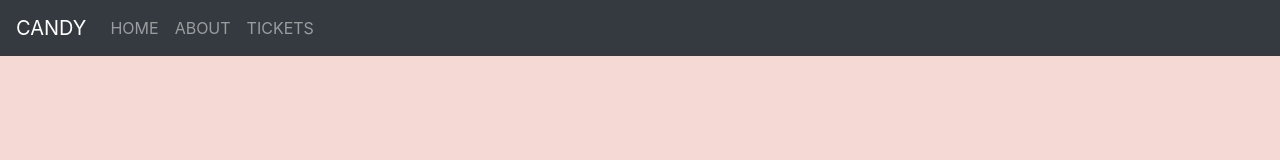
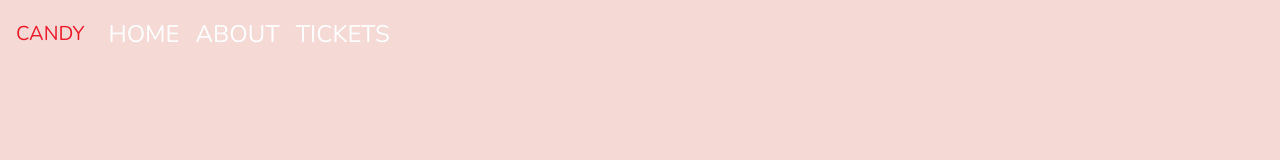
Before and after one commit to j1kk/bootstrap4, a plain HTML site: page Bootstrap4_Code/13_Museum_Of_Candy/Starter/jik_index.html in a window 1280 px wide. Drawn offline with nearby package versions, Linux system fonts and the light colour scheme.

Commit message:
candy starter

```diff
--- a/Bootstrap4_Code/13_Museum_Of_Candy/Starter/jik_apps.css
+++ b/Bootstrap4_Code/13_Museum_Of_Candy/Starter/jik_apps.css
@@ -1,3 +1,20 @@
 body {
     background: #f5d9d5;
+    font-family: "nunito", sans-seriff;
 }
+
+#mainNavbar {
+    color: #EA1C2C;
+    font-size: 1.5rem;
+    font-weight: 100;
+}
+#mainNavbar .nav-link {
+    color: white;
+}
+
+#mainNavbar .nav-link:hover {
+    color: #EA1C2C;
+}
+#mainNavbar .navbar-brand {
+    color: #EA1C2C;
+}
--- a/Bootstrap4_Code/13_Museum_Of_Candy/Starter/jik_index.html
+++ b/Bootstrap4_Code/13_Museum_Of_Candy/Starter/jik_index.html
@@ -14,7 +14,7 @@
 
 </head>
 <body>
-    <nav id="mainNavbar" class="navbar navbar-dark bg-dark navbar-expand-md">
+    <nav id="mainNavbar" class="navbar navbar-dark navbar-expand-md">
     <a href="#" class="navbar-brand">CANDY</a>
     <button class="navbar-toggler" data-toggle="collapse" data-target="#navLinks" aria-label="Toggle Navigation">
         <span class="navbar-toggler-icon"></span>
```
